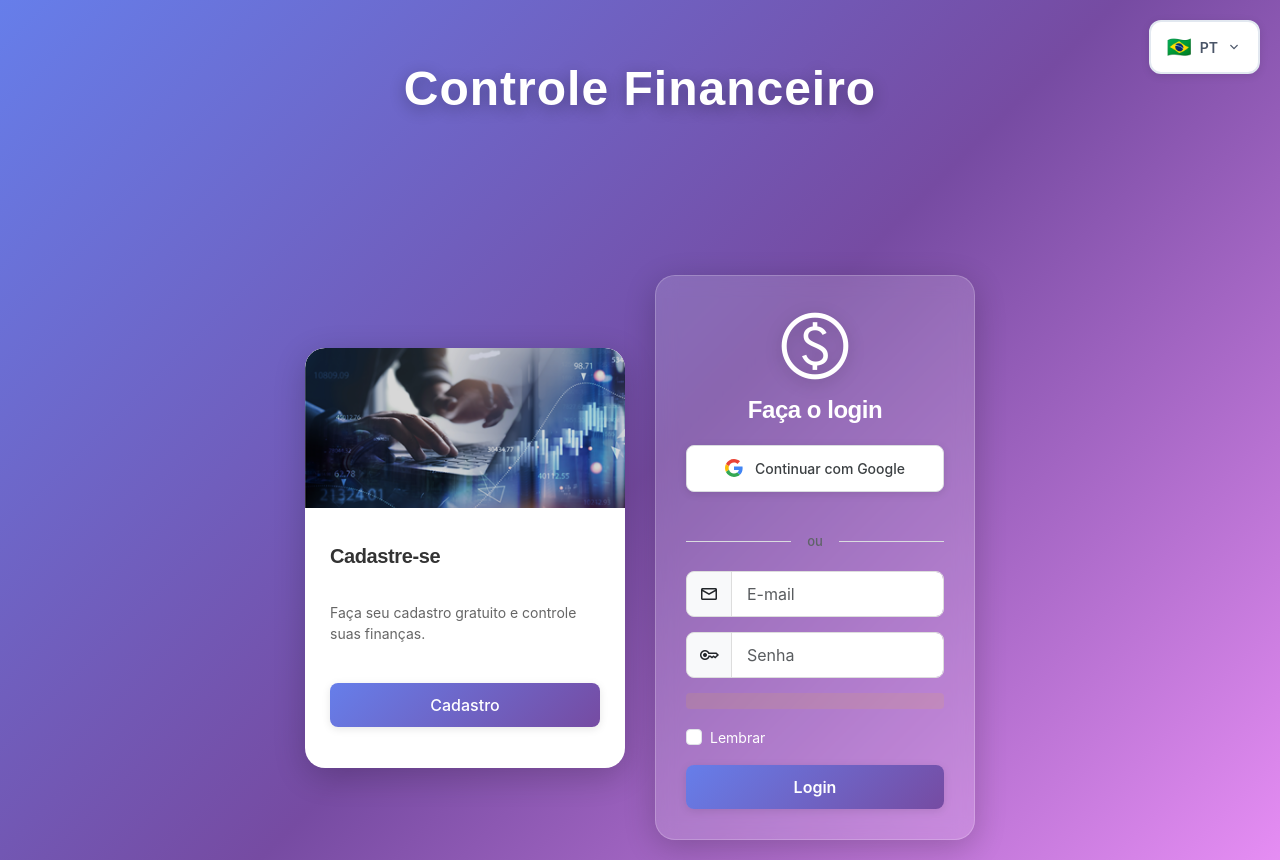
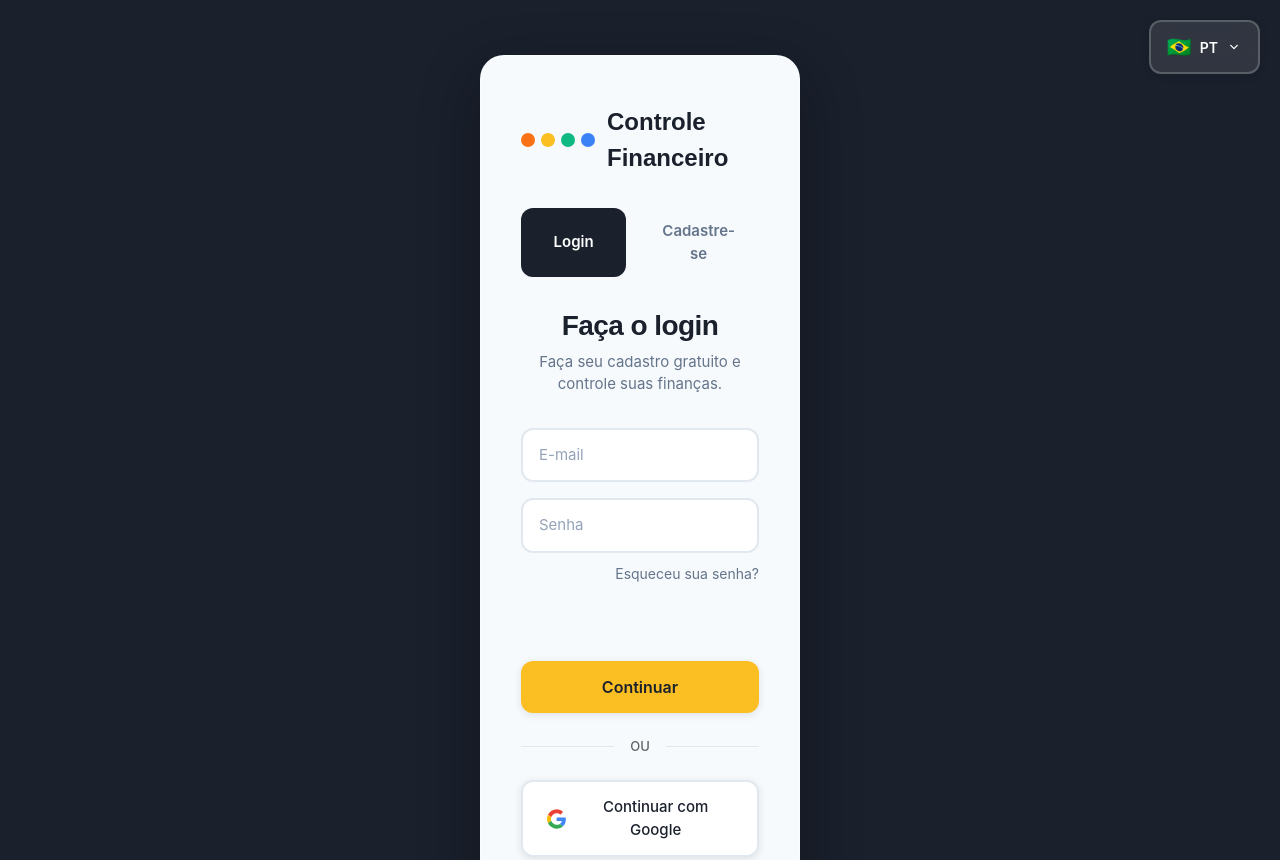
Before and after one commit to Diogo-Silva3/financial-control, a website: page front/index.html in a window 1280 px wide. Shown: the top 860 px of the page. Drawn offline with nearby package versions, Linux system fonts and the light colour scheme; no server answers.

Commit message:
Redesign completo estilo DuckFinance

```diff
--- /dev/null
+++ b/front/assets/css/login-duckfinance.css
@@ -0,0 +1,397 @@
+/* Layout DuckFinance - Página de Login */
+
+body {
+    font-family: 'Inter', -apple-system, BlinkMacSystemFont, 'Segoe UI', sans-serif;
+    background: #1a202c;
+    min-height: 100vh;
+    display: flex;
+    align-items: center;
+    justify-content: center;
+    margin: 0;
+    padding: 20px;
+}
+
+/* Esconder elementos antigos */
+.login-principal .titulo-container,
+.login-principal .caixa-cadastro {
+    display: none !important;
+}
+
+.login-principal {
+    width: 100%;
+    max-width: 480px;
+    margin: 0 auto;
+}
+
+/* Card Principal */
+.caixa-login {
+    background: #f7fafc;
+    border-radius: 24px;
+    padding: 48px 40px;
+    box-shadow: 0 20px 60px rgba(0, 0, 0, 0.3);
+    position: relative;
+}
+
+/* Logo com bolinhas coloridas */
+.simbolo-cantainer {
+    text-align: center;
+    margin-bottom: 32px;
+}
+
+.logo-duckfinance {
+    display: flex;
+    align-items: center;
+    justify-content: center;
+    gap: 8px;
+    margin-bottom: 32px;
+}
+
+.logo-dots {
+    display: flex;
+    gap: 6px;
+}
+
+.logo-dot {
+    width: 14px;
+    height: 14px;
+    border-radius: 50%;
+}
+
+.logo-dot:nth-child(1) { background: #f97316; }
+.logo-dot:nth-child(2) { background: #fbbf24; }
+.logo-dot:nth-child(3) { background: #10b981; }
+.logo-dot:nth-child(4) { background: #3b82f6; }
+
+.logo-text {
+    font-family: 'Poppins', sans-serif;
+    font-size: 24px;
+    font-weight: 700;
+    color: #1a202c;
+    margin-left: 4px;
+}
+
+/* Tabs Entrar/Cadastrar */
+.login-tabs {
+    display: flex;
+    gap: 12px;
+    margin-bottom: 32px;
+}
+
+.tab-button {
+    flex: 1;
+    padding: 12px 24px;
+    border: none;
+    border-radius: 12px;
+    font-size: 15px;
+    font-weight: 600;
+    cursor: pointer;
+    transition: all 0.3s ease;
+    background: transparent;
+    color: #64748b;
+}
+
+.tab-button.active {
+    background: #1a202c;
+    color: white;
+}
+
+.tab-button:not(.active):hover {
+    background: #e2e8f0;
+}
+
+/* Título */
+.login-titulo {
+    font-family: 'Poppins', sans-serif;
+    font-size: 28px;
+    font-weight: 700;
+    color: #1a202c;
+    text-align: center;
+    margin: 0 0 8px 0;
+}
+
+.login-subtitulo {
+    font-size: 15px;
+    color: #64748b;
+    text-align: center;
+    margin: 0 0 32px 0;
+}
+
+/* Campos de Input - Estilo DuckFinance */
+.campo-login {
+    margin-bottom: 16px;
+}
+
+.campo-login .input-group {
+    display: block;
+}
+
+.campo-login .input-group-text {
+    display: none;
+}
+
+.campo-login .form-control {
+    width: 100%;
+    padding: 14px 16px;
+    font-size: 15px;
+    border: 2px solid #e2e8f0;
+    border-radius: 12px;
+    background: white;
+    color: #1a202c;
+    transition: all 0.3s ease;
+}
+
+.campo-login .form-control::placeholder {
+    color: #94a3b8;
+}
+
+.campo-login .form-control:focus {
+    outline: none;
+    border-color: #3b82f6;
+    box-shadow: 0 0 0 3px rgba(59, 130, 246, 0.1);
+}
+
+/* Link Esqueceu Senha */
+.forgot-password {
+    text-align: right;
+    margin: -8px 0 20px 0;
+}
+
+.forgot-password a {
+    font-size: 14px;
+    color: #64748b;
+    text-decoration: none;
+    transition: color 0.3s ease;
+}
+
+.forgot-password a:hover {
+    color: #3b82f6;
+}
+
+/* Botão Continuar - Amarelo DuckFinance */
+.btn-esp {
+    width: 100%;
+    padding: 14px;
+    font-size: 16px;
+    font-weight: 600;
+    border-radius: 12px;
+    background: #fbbf24;
+    border: none;
+    color: #1a202c;
+    transition: all 0.3s ease;
+    margin-top: 8px;
+}
+
+.btn-esp:hover {
+    background: #f59e0b;
+    transform: translateY(-2px);
+    box-shadow: 0 8px 20px rgba(251, 191, 36, 0.4);
+}
+
+/* Divider OU */
+.divider {
+    display: flex;
+    align-items: center;
+    text-align: center;
+    margin: 24px 0;
+    color: #94a3b8;
+}
+
+.divider::before,
+.divider::after {
+    content: '';
+    flex: 1;
+    border-bottom: 1px solid #e2e8f0;
+}
+
+.divider span {
+    padding: 0 16px;
+    font-size: 13px;
+    font-weight: 500;
+    text-transform: uppercase;
+}
+
+/* Botão Google - Estilo DuckFinance */
+.btn-google {
+    width: 100%;
+    padding: 14px 24px;
+    background: white;
+    border: 2px solid #e2e8f0;
+    border-radius: 12px;
+    font-size: 15px;
+    font-weight: 500;
+    color: #1a202c;
+    display: flex;
+    align-items: center;
+    justify-content: center;
+    gap: 12px;
+    cursor: pointer;
+    transition: all 0.3s ease;
+}
+
+.btn-google:hover {
+    border-color: #cbd5e1;
+    box-shadow: 0 4px 12px rgba(0, 0, 0, 0.1);
+}
+
+.btn-google svg {
+    width: 20px;
+    height: 20px;
+}
+
+/* Checkbox */
+.form-check {
+    margin: 16px 0;
+    display: none; /* Esconder por enquanto */
+}
+
+/* Alertas */
+.alerta {
+    min-height: 24px;
+    margin: 12px 0;
+}
+
+.alerta-msg-y {
+    font-size: 14px;
+    color: #ef4444;
+    margin: 0;
+    text-align: center;
+    padding: 8px;
+    background: #fee2e2;
+    border-radius: 8px;
+}
+
+/* Modal Cadastro */
+.modal-content {
+    border-radius: 24px;
+    border: none;
+    box-shadow: 0 20px 60px rgba(0, 0, 0, 0.3);
+    background: #f7fafc;
+}
+
+.modal-header {
+    border-bottom: 1px solid #e2e8f0;
+    padding: 24px 32px;
+    background: #f7fafc;
+    border-radius: 24px 24px 0 0;
+}
+
+.modal-title {
+    font-family: 'Poppins', sans-serif;
+    font-weight: 700;
+    color: #1a202c;
+}
+
+.modal-body {
+    padding: 24px 32px;
+    background: #f7fafc;
+}
+
+.modal-body .input-group {
+    margin-bottom: 16px;
+    display: block;
+}
+
+.modal-body .input-group-text {
+    display: none;
+}
+
+.modal-body .form-control {
+    width: 100%;
+    padding: 14px 16px;
+    font-size: 15px;
+    border: 2px solid #e2e8f0;
+    border-radius: 12px;
+    background: white;
+}
+
+.modal-footer {
+    border-top: 1px solid #e2e8f0;
+    padding: 20px 32px;
+    background: #f7fafc;
+    border-radius: 0 0 24px 24px;
+}
+
+.modal-footer .btn {
+    padding: 12px 24px;
+    font-weight: 600;
+    border-radius: 10px;
+}
+
+.modal-footer .btn-primary {
+    background: #fbbf24;
+    border: none;
+    color: #1a202c;
+}
+
+.modal-footer .btn-primary:hover {
+    background: #f59e0b;
+}
+
+.modal-footer .btn-secondary {
+    background: #e2e8f0;
+    border: none;
+    color: #64748b;
+}
+
+.alerta-msg-v {
+    font-size: 14px;
+    color: #ef4444;
+    margin: 0;
+    text-align: center;
+    min-height: 20px;
+    padding: 8px;
+    background: #fee2e2;
+    border-radius: 8px;
+}
+
+/* Responsivo */
+@media (max-width: 576px) {
+    body {
+        padding: 16px;
+    }
+
+    .caixa-login {
+        padding: 32px 24px;
+        border-radius: 20px;
+    }
+
+    .login-titulo {
+        font-size: 24px;
+    }
+}
+
+/* Animações */
+@keyframes fadeInScale {
+    from {
+        opacity: 0;
+        transform: scale(0.95);
+    }
+    to {
+        opacity: 1;
+        transform: scale(1);
+    }
+}
+
+.caixa-login {
+    animation: fadeInScale 0.4s ease-out;
+}
+
+/* Seletor de idiomas ajustado */
+.language-selector {
+    position: fixed;
+    top: 20px;
+    right: 20px;
+    z-index: 2000;
+}
+
+.language-button {
+    background: rgba(255, 255, 255, 0.1);
+    border: 2px solid rgba(255, 255, 255, 0.2);
+    backdrop-filter: blur(10px);
+    color: white;
+}
+
+.language-button:hover {
+    background: rgba(255, 255, 255, 0.15);
+    border-color: rgba(255, 255, 255, 0.3);
+}
--- a/front/assets/js/i18n.js
+++ b/front/assets/js/i18n.js
@@ -16,6 +16,8 @@ const translations = {
         'login.error.many': 'Muitas tentativas. Aguarde alguns minutos.',
         'login.loading': 'Entrando...',
         'login.success': 'Login realizado!',
+        'login.forgot': 'Esqueceu sua senha?',
+        'login.continue': 'Continuar',
 
         // Cadastro
         'signup.title': 'Cadastre-se',
@@ -86,6 +88,8 @@ const translations = {
         'login.error.many': 'Too many attempts. Please wait a few minutes.',
         'login.loading': 'Signing in...',
         'login.success': 'Login successful!',
+        'login.forgot': 'Forgot your password?',
+        'login.continue': 'Continue',
 
         // Signup
         'signup.title': 'Sign up',
@@ -156,6 +160,8 @@ const translations = {
         'login.error.many': 'Demasiados intentos. Espere unos minutos.',
         'login.loading': 'Iniciando sesión...',
         'login.success': '¡Inicio de sesión exitoso!',
+        'login.forgot': '¿Olvidaste tu contraseña?',
+        'login.continue': 'Continuar',
 
         // Registro
         'signup.title': 'Regístrate',
--- a/front/index.html
+++ b/front/index.html
@@ -13,6 +13,7 @@
     <link rel="stylesheet" href="assets/css/dark-mode.css">
     <link rel="stylesheet" href="assets/css/google-login.css">
     <link rel="stylesheet" href="assets/css/language-selector.css">
+    <link rel="stylesheet" href="assets/css/login-duckfinance.css">
 
     <!-- Firebase SDK -->
     <script src="https://www.gstatic.com/firebasejs/9.22.0/firebase-app-compat.js"></script>
@@ -94,12 +95,48 @@
                 </div>
             </div>
             <section class="caixa-login">
-                <div class="simbolo-cantainer">
-                    <span class="material-symbols-outlined porco">paid</span>
+                <!-- Logo DuckFinance Style -->
+                <div class="logo-duckfinance">
+                    <div class="logo-dots">
+                        <span class="logo-dot"></span>
+                        <span class="logo-dot"></span>
+                        <span class="logo-dot"></span>
+                        <span class="logo-dot"></span>
+                    </div>
+                    <span class="logo-text" data-i18n="app.name">Finanças</span>
                 </div>
-                <h5 class="login-titulo" data-i18n="login.title">Faça o login</h5>
 
-                <!-- Botão Login com Google -->
+                <!-- Tabs Entrar/Cadastrar -->
+                <div class="login-tabs">
+                    <button class="tab-button active" id="tabEntrar" data-i18n="login.button">Entrar</button>
+                    <button class="tab-button" id="tabCadastrar" data-i18n="signup.title">Cadastrar</button>
+                </div>
+
+                <h5 class="login-titulo" data-i18n="login.title">Bem-vindo,</h5>
+                <p class="login-subtitulo" data-i18n="signup.subtitle">Entre para continuar!</p>
+
+                <div class="campo-login input-group flex-nowrap muted">
+                    <input type="email" name="email" id="email-login" class="form-control" data-i18n-placeholder="login.email" placeholder="Seu e-mail ou usuário" aria-label="Email">
+                </div>
+                <div class="campo-login input-group flex-nowrap muted">
+                    <input type="password" name="senha" id="senha-login" class="form-control" data-i18n-placeholder="login.password" placeholder="Senha" aria-label="Password">
+                </div>
+
+                <div class="forgot-password">
+                    <a href="#" data-i18n="login.forgot">Esqueceu sua senha?</a>
+                </div>
+
+                <div class="alerta">
+                    <p id="alertMsg" class="alerta-msg-y" style="display: none;"></p>
+                </div>
+
+                <button type="button" id="botaoLogin" class="btn btn-primary btn-esp" data-i18n="login.continue">Continuar</button>
+
+                <div class="divider">
+                    <span data-i18n="login.or">ou</span>
+                </div>
+
+                <!-- Botão Google -->
                 <button type="button" id="botaoLoginGoogle" class="btn btn-google">
                     <svg width="18" height="18" xmlns="http://www.w3.org/2000/svg" viewBox="0 0 48 48">
                         <path fill="#EA4335" d="M24 9.5c3.54 0 6.71 1.22 9.21 3.6l6.85-6.85C35.9 2.38 30.47 0 24 0 14.62 0 6.51 5.38 2.56 13.22l7.98 6.19C12.43 13.72 17.74 9.5 24 9.5z"/>
@@ -110,27 +147,6 @@
                     </svg>
                     <span data-i18n="login.google">Continuar com Google</span>
                 </button>
-
-                <div class="divider">
-                    <span data-i18n="login.or">ou</span>
-                </div>
-
-                <div class="campo-login input-group flex-nowrap muted">
-                    <span class="input-group-text material-symbols-outlined" id="addon-wrapping"  data-bs-toggle="tooltip" data-bs-title="E-mail">mail</span>
-                    <input type="email" name="email" id="email-login" class="form-control" data-i18n-placeholder="login.email" placeholder="E-mail" aria-label="Username" aria-describedby="addon-wrapping">
-                </div>
-                <div class="campo-login input-group flex-nowrap muted">
-                    <span class="input-group-text material-symbols-outlined" id="addon-wrapping" data-bs-toggle="tooltip" data-bs-title="Senha">key</span>
-                    <input type="password" name="senha" id="senha-login" class="form-control" data-i18n-placeholder="login.password" placeholder="Senha" aria-label="Username" aria-describedby="addon-wrapping">
-                </div>
-                <div class="alerta">
-                    <p id="alertMsg" class="alerta-msg-y"></p>
-                </div>
-                <div class="mb-3 form-check">
-                    <input type="checkbox" class="form-check-input" id="lembrar exampleCheck1">
-                    <label class="form-check-label" for="exampleCheck1" data-i18n="login.remember">Lembrar</label>
-                </div>
-                <button type="button" id="botaoLogin" class="btn btn-primary btn-esp" data-i18n="login.button">Login</button>
             </section>
         </section>
     </main>
@@ -146,6 +162,24 @@
     <script src="./assets/js/login.js"></script>
 
     <script>
+        // Controle das tabs Entrar/Cadastrar
+        const tabEntrar = document.getElementById('tabEntrar');
+        const tabCadastrar = document.getElementById('tabCadastrar');
+        const botaoCadastro = document.getElementById('botaoCadastro');
+
+        tabCadastrar.addEventListener('click', () => {
+            tabEntrar.classList.remove('active');
+            tabCadastrar.classList.add('active');
+            // Abrir modal de cadastro
+            const modal = new bootstrap.Modal(document.getElementById('exampleModal'));
+            modal.show();
+            // Voltar para tab Entrar quando fechar modal
+            document.getElementById('exampleModal').addEventListener('hidden.bs.modal', () => {
+                tabCadastrar.classList.remove('active');
+                tabEntrar.classList.add('active');
+            });
+        });
+
         // Controle do dropdown de idiomas
         const languageButton = document.getElementById('languageButton');
         const languageDropdown = document.getElementById('languageDropdown');
@@ -203,6 +237,17 @@
                 }
             });
         });
+
+        // Mostrar alerta apenas quando houver mensagem
+        const alertMsg = document.getElementById('alertMsg');
+        const observer = new MutationObserver(() => {
+            if (alertMsg.textContent.trim()) {
+                alertMsg.style.display = 'block';
+            } else {
+                alertMsg.style.display = 'none';
+            }
+        });
+        observer.observe(alertMsg, { childList: true, characterData: true, subtree: true });
     </script>
 </body>
 </html>
```
